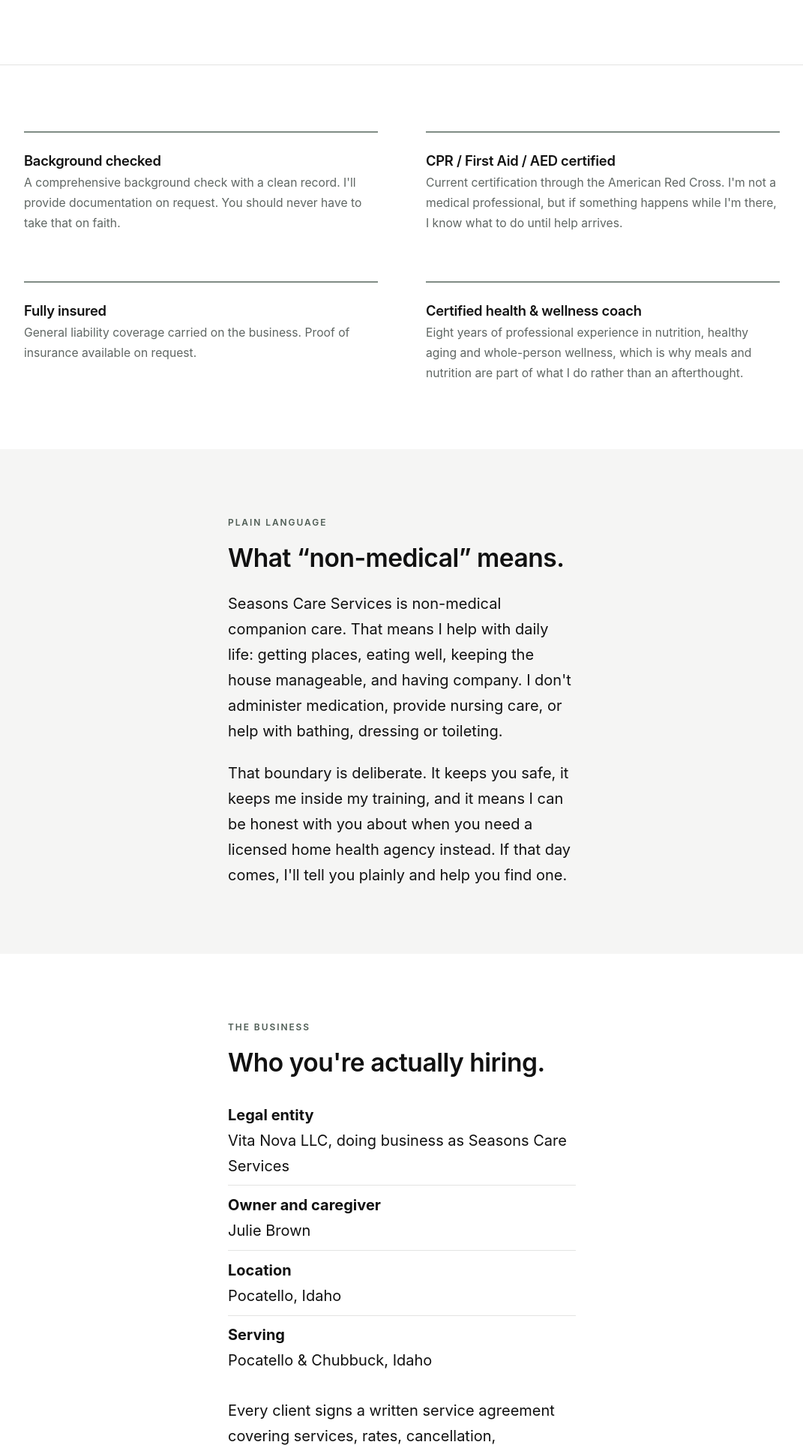
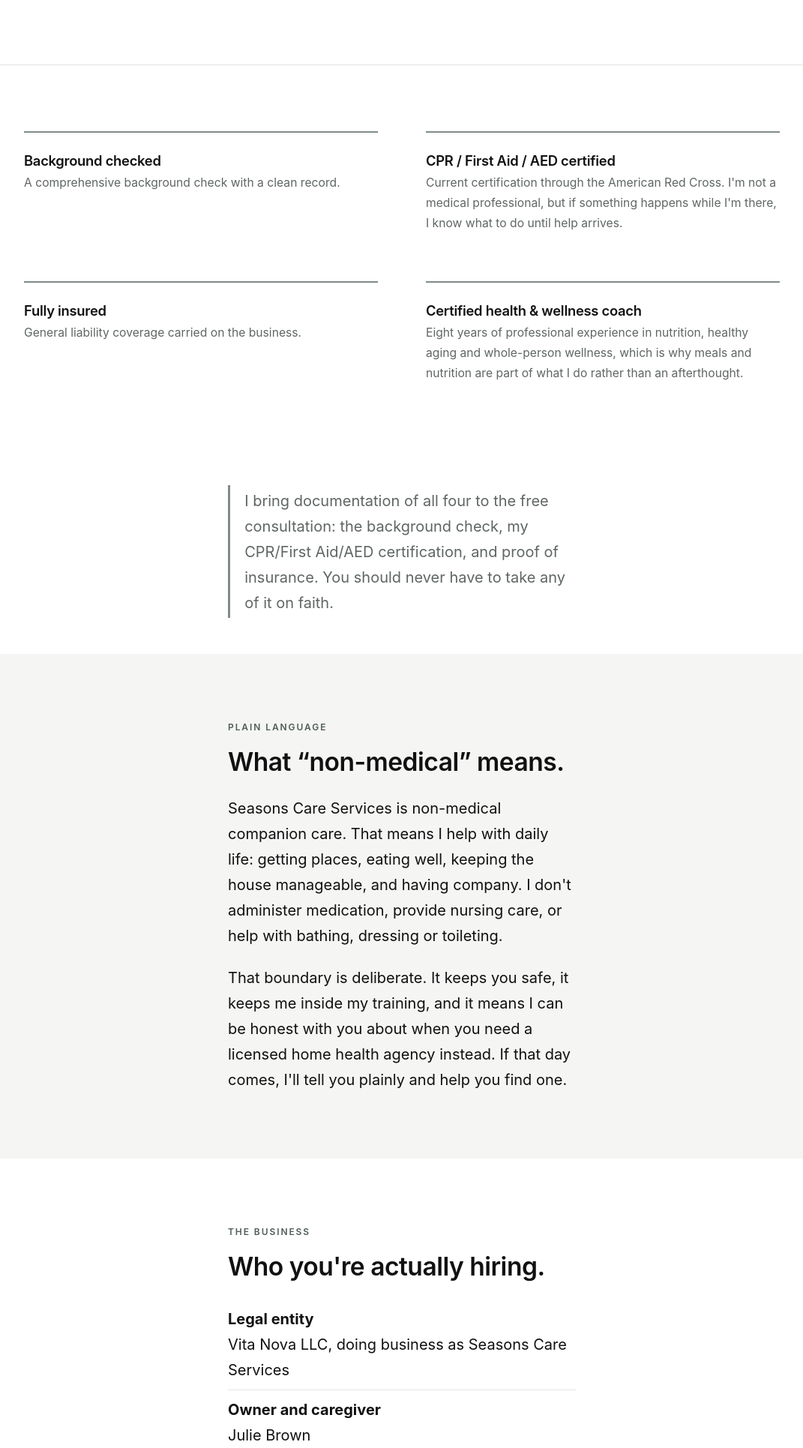
Before and after one commit to BillBrieferServer/seasons, a FastAPI app: page /preview/credentials in a window 1280 px wide. Shown: the part 834-2765 px from the top of the page at 75% size, without its empty margins (104-1175 px from the left). Run offline with FastAPI, Linux system fonts and the light colour scheme; parts of the project's set-up code (start-up, migrations or seed data) failed here and were passed over; some libraries are stand-ins or nearby versions.

Commit message:
Credentials: one clear documentation-at-consultation promise

```diff
--- a/app/templates/public/credentials.html
+++ b/app/templates/public/credentials.html
@@ -22,20 +22,27 @@
 <section>
   <div class="wrap grid2">
     <div class="svc"><h3>Background checked</h3>
-      <p style="color:var(--muted);font-size:0.98rem">A comprehensive background check with a
-      clean record. I'll provide documentation on request. You should never
-      have to take that on faith.</p></div>
+      <p style="color:var(--muted);font-size:0.98rem">A comprehensive background check
+      with a clean record.</p></div>
     <div class="svc"><h3>CPR / First Aid / AED certified</h3>
       <p style="color:var(--muted);font-size:0.98rem">Current certification through the
       American Red Cross. I'm not a medical professional, but if something happens
       while I'm there, I know what to do until help arrives.</p></div>
     <div class="svc"><h3>Fully insured</h3>
-      <p style="color:var(--muted);font-size:0.98rem">General liability coverage carried on
-      the business. Proof of insurance available on request.</p></div>
+      <p style="color:var(--muted);font-size:0.98rem">General liability coverage
+      carried on the business.</p></div>
     <div class="svc"><h3>Certified health &amp; wellness coach</h3>
       <p style="color:var(--muted);font-size:0.98rem">Eight years of professional experience
       in nutrition, healthy aging and whole-person wellness, which is why meals
       and nutrition are part of what I do rather than an afterthought.</p></div>
+  </div>
+</section>
+
+<section class="tight">
+  <div class="wrap narrow">
+    <p class="note">I bring documentation of all four to the free consultation: the
+    background check, my CPR/First Aid/AED certification, and proof of insurance.
+    You should never have to take any of it on faith.</p>
   </div>
 </section>
 
```
